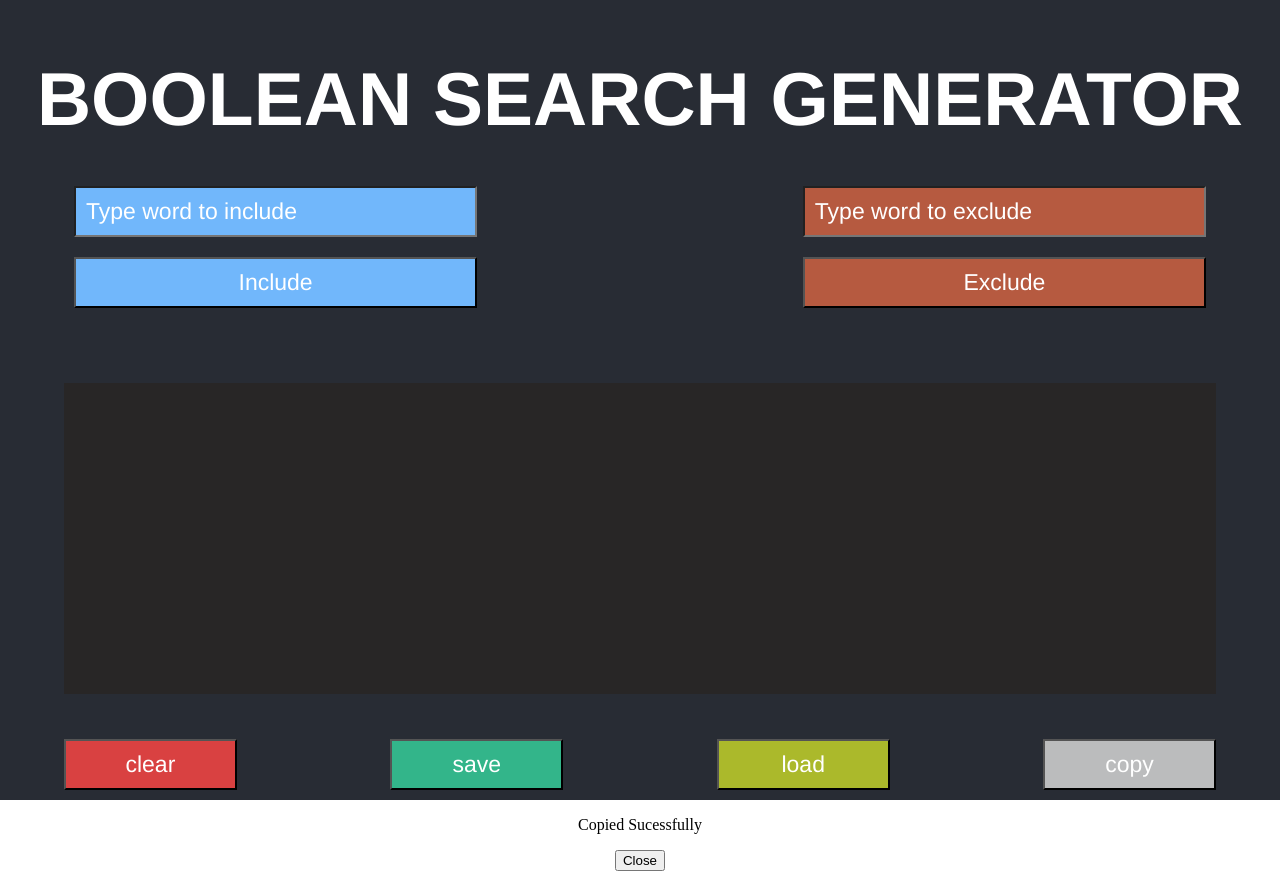
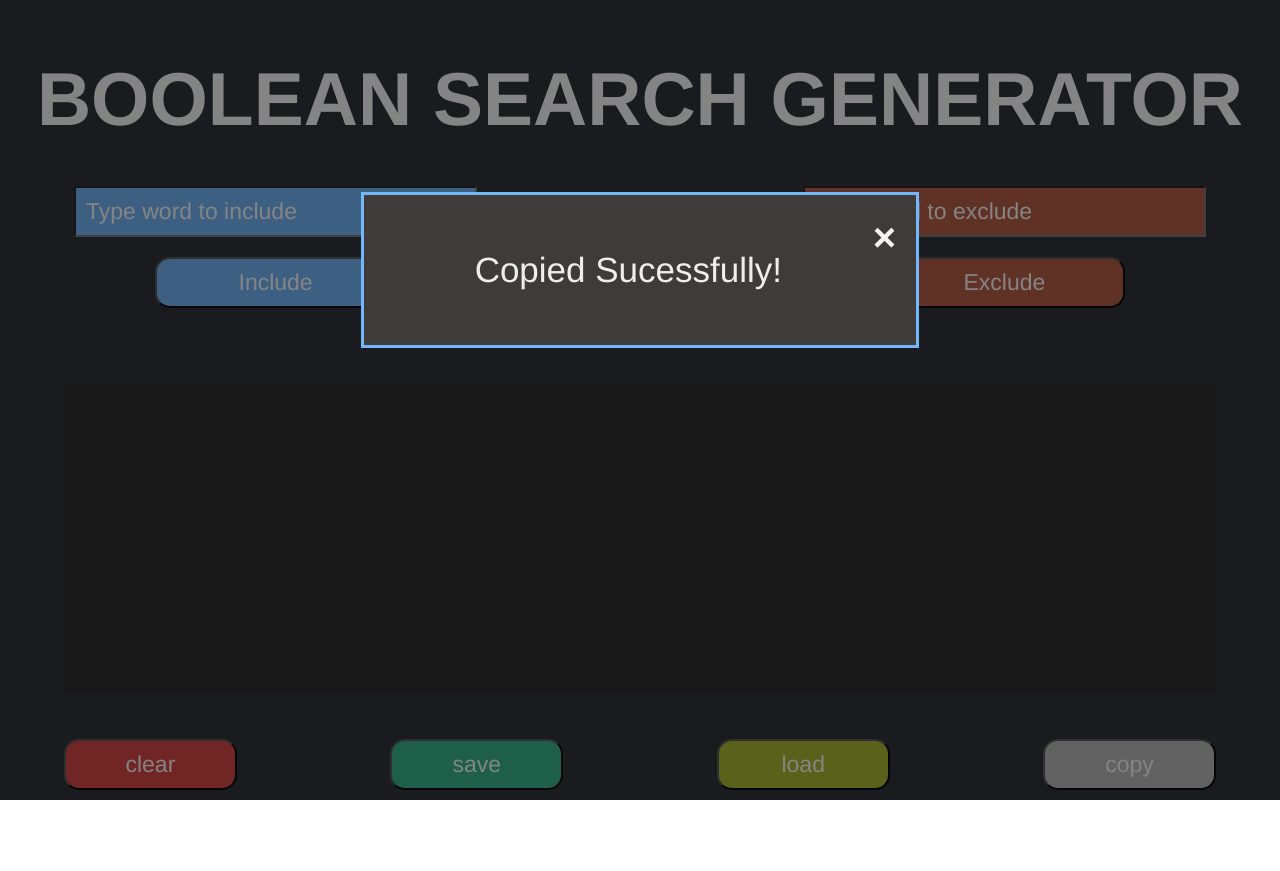
Before and after one commit to jkenjidc/LinkedInBooleanSearchTool, a React (Create React App) app: page / in a window 1280 px wide. Both pictures are taken after a click on the button "copy". After the commit the page ends 800 px from the top, so only its background shows below. Built offline with nearby package versions, Linux system fonts and the light colour scheme.

Commit message:
added rounded corners to buttons and new modal

```diff
--- a/src/SearchGenerator.module.css
+++ b/src/SearchGenerator.module.css
@@ -39,6 +39,7 @@
     font-size: 23px;
     font-family: Helvetica, sans-serif;
     padding: 10px;
+    border-radius: 15px;
 
 }
 .Inputs{
@@ -59,6 +60,17 @@
     font-size: inherit;
     font-family: inherit;
 }
+.IncludeButton {
+    background-color: #71B7FB;
+    color: #FFFFFF;
+    margin-bottom: 20px;
+    padding: inherit;
+    font-size: inherit;
+    font-family: inherit;
+    border-radius: 15px;
+    width: 60%;
+    align-self: center;
+}
 
 .Exclude {
     background-color: #B65A40;
@@ -68,6 +80,17 @@
     font-size: inherit;
     font-family: inherit;
 }
+.ExcludeButton {
+    background-color: #B65A40;
+    color: #FFFFFF;
+    margin-bottom: 20px;
+    padding: inherit;
+    font-size: inherit;
+    font-family: inherit;
+    border-radius: 15px;
+    width: 60%;
+    align-self: center;
+}
 
 .Clear{
     background-color: #D94141;
@@ -76,6 +99,7 @@
     font-family: inherit;
     padding: inherit;
     width: 15%;
+    border-radius: inherit;
 }
 
 .Save{
@@ -85,6 +109,7 @@
     font-family: inherit;
     padding: inherit;
     width: 15%;
+    border-radius: inherit;
 }
 
 .Load{
@@ -94,6 +119,7 @@
     font-family: inherit;
     padding: inherit;
     width: 15%;
+    border-radius: inherit;
 }
 
 .Copy{
@@ -103,4 +129,44 @@
     font-family: inherit;
     padding: inherit;
     width: 15%;
+    border-radius: inherit;
 }
+
+.modal {
+    display: none;
+    position: fixed;
+    z-index: 1;
+    left: 0;
+    top: 0;
+    width: 100%;
+    height: 100%;
+    overflow: auto;
+    background-color: rgba(10, 10, 10, 0.5);
+}
+
+.modalContent {
+    background-color: #3f3b3b;
+    color:rgb(238, 238, 238);
+
+    border: solid #71B7FB;
+    margin: 15% auto;
+    padding: 20px;
+    width: 40%;
+    font-size: 35px;
+    font-family: Helvetica, sans-serif;
+    font-weight: 300;
+}
+
+.close {
+    color: #f7f3f3;
+    float: right;
+    font-size: 40px;
+    font-weight: bold;
+}
+
+.close:hover,
+.close:focus {
+    color: rgb(157, 82, 82);
+    text-decoration: none;
+    cursor: pointer;
+}
--- a/src/SearchGenerator.tsx
+++ b/src/SearchGenerator.tsx
@@ -2,32 +2,13 @@ import React from 'react'
 import styles from './SearchGenerator.module.css'
 
 const SearchGenerator = () => {
-
-    function showMessage(message: string) {
-        // Create a modal element
-        const modal = document.createElement('div');
-        modal.className = 'modal';
-        modal.style.textAlign = "center";
-        modal.innerHTML = `<p>${message}</p>`;
-
-        // Append the modal to the body
-        document.body.appendChild(modal);
-
-        // Add a button to close the modal
-        const closeButton = document.createElement('button');
-        closeButton.textContent = 'Close';
-        closeButton.onclick = () => {
-            document.body.removeChild(modal);
-        };
-        modal.appendChild(closeButton);
-    }
 
     function handleButtonClick(command: string) {
         const display = document.getElementById('display');
         let current = display?.innerHTML
         let exclude = (document.getElementById('exclude')as HTMLInputElement).value
         let include = (document.getElementById('include')as HTMLInputElement).value
-
+        let modal = document.getElementById('myModal');
         const add = () => {
             if (current === '' && include !== '' ){
                 display!.innerHTML = `"${include}"`;
@@ -65,9 +46,13 @@ const SearchGenerator = () => {
                 display!.innerHTML = cachedSearch as string;
                 break;
             case 'copy':
-                if (current !== undefined){
-                    navigator.clipboard.writeText(display!.innerHTML);
-                    showMessage('Copied Sucessfully');
+                if (current !== undefined && modal){
+                    modal.style.display = 'block';
+                }
+                break;
+            case 'closeModal':
+                if (modal){
+                    modal.style.display = 'none';
                 }
                 break;
             default:
@@ -81,11 +66,11 @@ const SearchGenerator = () => {
         <div className={styles.Buttons}>
             <div className={styles.Inputs}>
                 <input className={styles.Include} type="text" placeholder='Type word to include' id="include"/>
-                <button  className={styles.Include} onClick={()=>handleButtonClick('add')}> Include </button>
+                <button  className={styles.IncludeButton} onClick={()=>handleButtonClick('add')}> Include </button>
             </div>
             <div className={styles.Inputs}>
                 <input  className={styles.Exclude}type="text" placeholder='Type word to exclude'  id="exclude"/>
-                <button  className={styles.Exclude}onClick={()=>handleButtonClick('ignore')}> Exclude </button>
+                <button  className={styles.ExcludeButton}onClick={()=>handleButtonClick('ignore')}> Exclude </button>
             </div>
         </div>
         <p className = {styles.Display} id="display"/>
@@ -95,6 +80,12 @@ const SearchGenerator = () => {
             <button className = {styles.Load} onClick={()=>handleButtonClick('load')}> load</button>
             <button className = {styles.Copy} onClick={()=>handleButtonClick('copy')}> copy</button>
         </div>
+        <div id="myModal" className= {styles.modal}>
+            <div className={styles.modalContent}>
+            <span onClick={()=>handleButtonClick('closeModal')} className= {styles.close}>&times;</span>
+            <p>Copied Sucessfully!</p>
+            </div>
+        </div>
 
     </div>
   )
```
